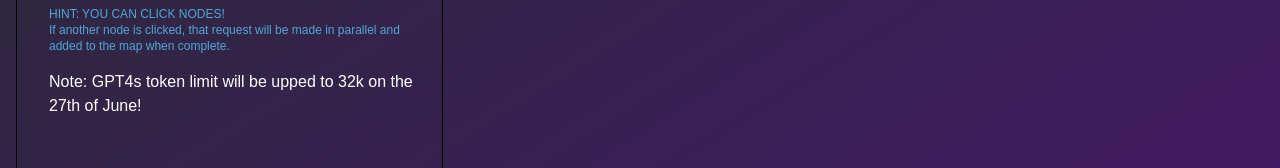
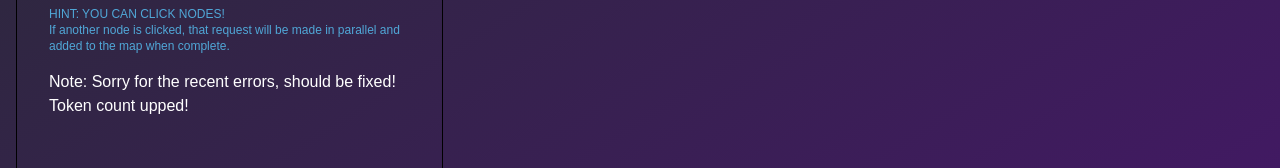
Before and after one commit to DynamicApproach/Website, a Next.js app: page /infoPages/mindmapper in a window 1280 px wide. Shown: the part 695-863 px from the top of the page. Built offline with nearby package versions, Linux system fonts and the light colour scheme; no server answers; what @huggingface/inference would draw is missing.

Commit message:
Fix and update token count

```diff
--- a/components/OpenAIInput.tsx
+++ b/components/OpenAIInput.tsx
@@ -143,7 +143,7 @@ const OpenAIInput: React.FC<OpenAIInputProps> = ({
           frequency_penalty: 0.0,
           presence_penalty: 0.6,
           stop: [" Human:", " AI:", "Please note"],
-          max_tokens: 15000
+          max_tokens: 32000
         });
         text = result.data.choices[0]?.message?.content ?? "";
       } else if (selectedAPI === "HuggingFace") {
@@ -318,7 +318,8 @@ const OpenAIInput: React.FC<OpenAIInputProps> = ({
           )}
           {}
           <div className="text-white">
-            Note: GPT4s token limit will be upped to 32k on the 27th of June!
+            Note: Sorry for the recent errors, should be fixed! Token count
+            upped!
           </div>
         </div>
       </form>
--- a/package.json
+++ b/package.json
@@ -24,6 +24,7 @@
   },
   "dependencies": {
     "@google-ai/generativelanguage": "^0.2.0",
+    "@huggingface/inference": "^2.5.2",
     "@react-three/cannon": "^6.5.2",
     "@react-three/drei": "^9.74.8",
     "@react-three/fiber": "^8.9.1",
```
Also changed, not shown: 1 other file (tests, documents, lock files or other folders).
